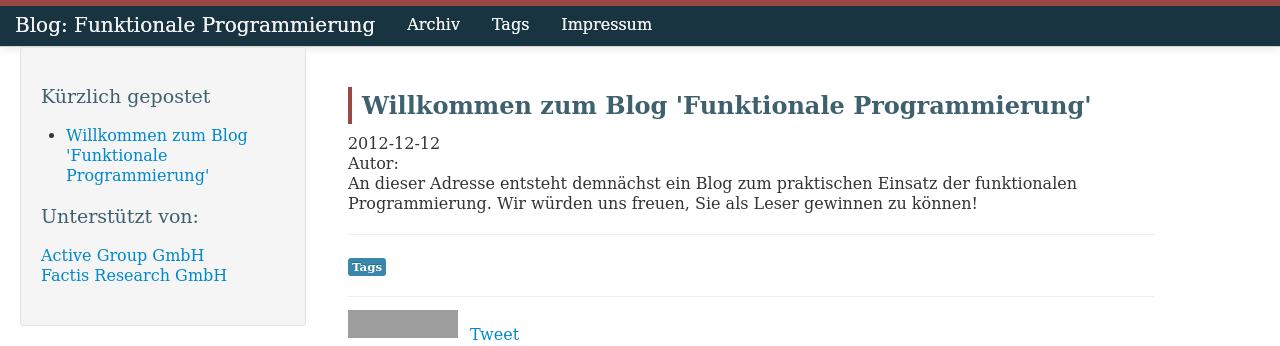
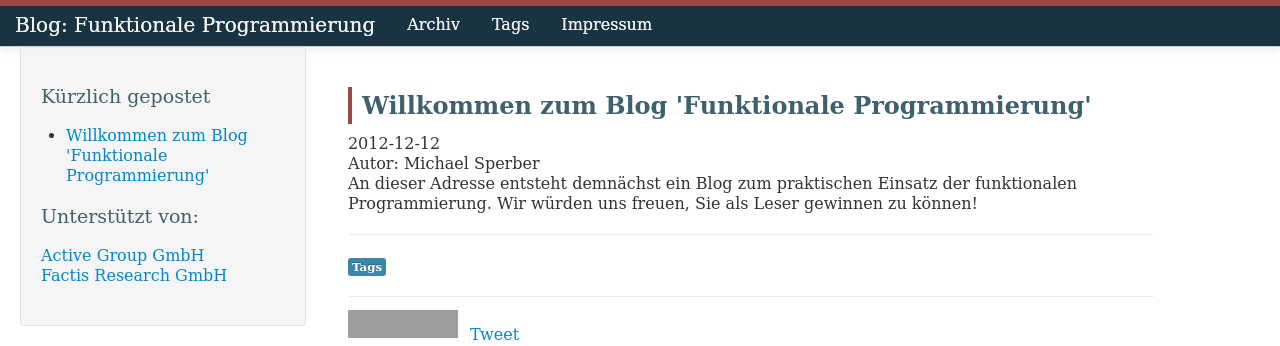
Before and after one commit to funktionale-programmierung/funktionale-programmierung.github.com, a Jekyll site: the page built from _posts/2012-12-12-welcome.md, in a window 1280 px wide, cut to the strip 0-346 px from the top of the page. Built offline with Jekyll 4.4.1, drawn with Linux system fonts in a browser that asks for light colours; comment, search, counter and statistics services are not loaded; grey boxes are pictures that could not be loaded.

Commit message:
Autor Feld im Post gefixt

```diff
--- a/_layouts/post.html
+++ b/_layouts/post.html
@@ -5,7 +5,7 @@ layout: default
   <article>
     <h1 class="post-title">{{ page.title }}</h1>
     <div class="post-date">{{ page.date | date: "%Y-%m-%d" }}</div>
-    <div class="post-author">Autor: {{ post.author }}</div>
+    <div class="post-author">Autor: {{ page.author }}</div>
     <div class="post-content">{{ content }}</div>
     <hr />
     <div class="post-tags">
```
